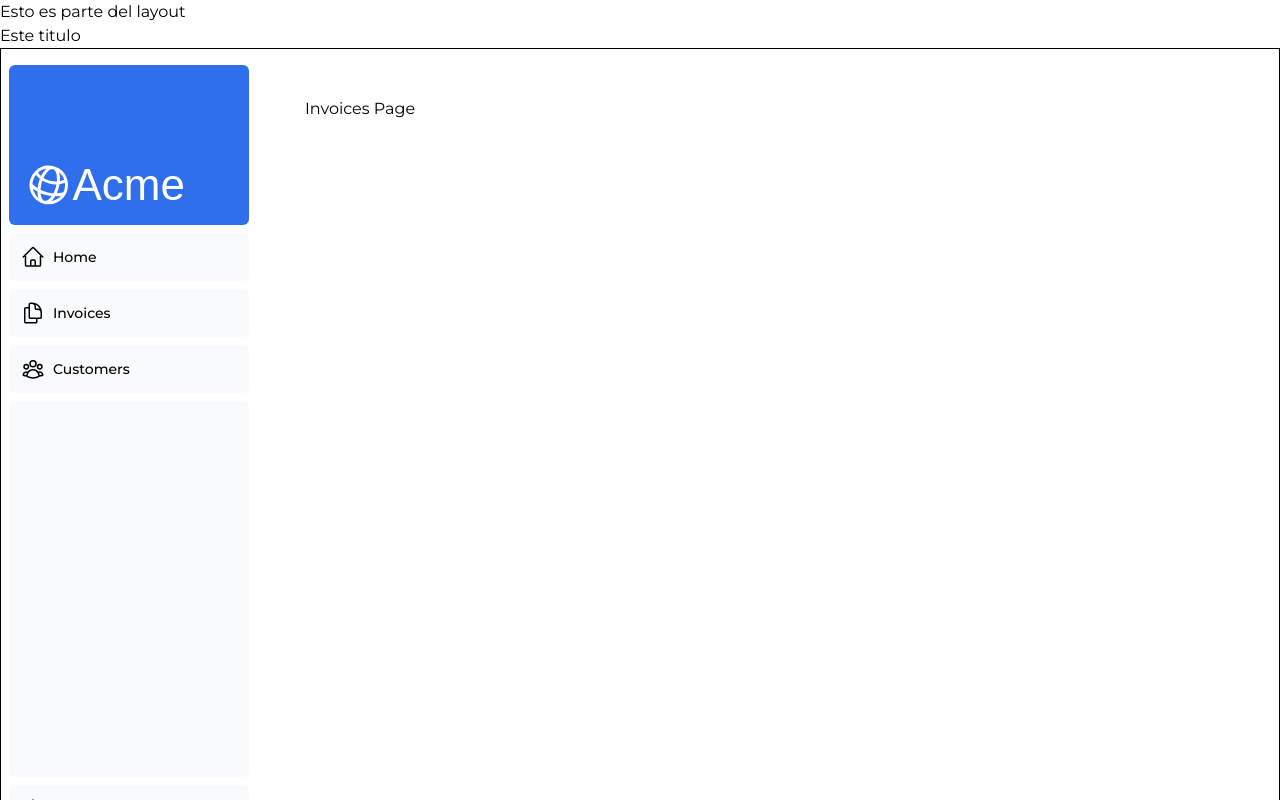
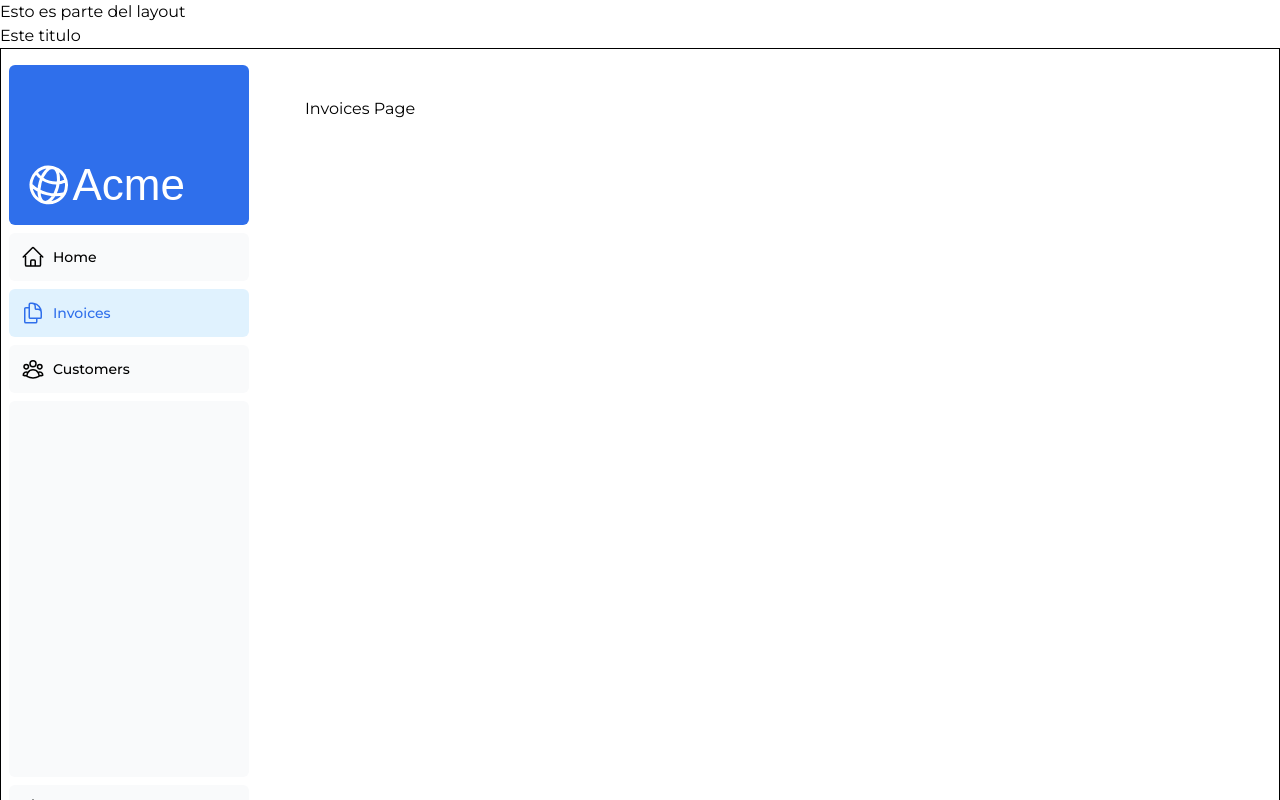
Before and after one commit to MysticMichelle/NextJS_Tarea_Michelle, a Next.js app in the folder nextjs-dashboard/: page /dashboard/invoices in a window 1280 px wide. Shown: the top 800 px of the page. Built offline with nearby package versions, Linux system fonts and the light colour scheme; a web font is replaced by a local one.

Commit message:
Uso de Use Client

```diff
--- a/nextjs-dashboard/app/ui/dashboard/nav-links.tsx
+++ b/nextjs-dashboard/app/ui/dashboard/nav-links.tsx
@@ -1,12 +1,13 @@
-import Link from 'next/link';
+'use client';
+
 import {
   UserGroupIcon,
   HomeIcon,
   DocumentDuplicateIcon,
 } from '@heroicons/react/24/outline';
+import Link from 'next/link';
+import { usePathname } from 'next/navigation';
 
-// Map of links to display in the side navigation.
-// Depending on the size of the application, this would be stored in a database.
 const links = [
   { name: 'Home', href: '/dashboard', icon: HomeIcon },
   {
@@ -18,16 +19,22 @@
 ];
 
 export default function NavLinks() {
+  const pathname = usePathname();
 
   return (
     <>
       {links.map((link) => {
         const LinkIcon = link.icon;
+
         return (
           <Link
             key={link.name}
             href={link.href}
-            className="flex h-[48px] grow items-center justify-center gap-2 rounded-md bg-gray-50 p-3 text-sm font-medium hover:bg-sky-100 hover:text-blue-600 md:flex-none md:justify-start md:p-2 md:px-3"
+            className={`flex h-[48px] grow items-center justify-center gap-2 rounded-md bg-gray-50 p-3 text-sm font-medium hover:bg-sky-100 hover:text-blue-600 md:flex-none md:justify-start md:p-2 md:px-3 ${
+              pathname === link.href
+                ? 'bg-sky-100 text-blue-600'
+                : ''
+            }`}
           >
             <LinkIcon className="w-6" />
             <p className="hidden md:block">{link.name}</p>
```
